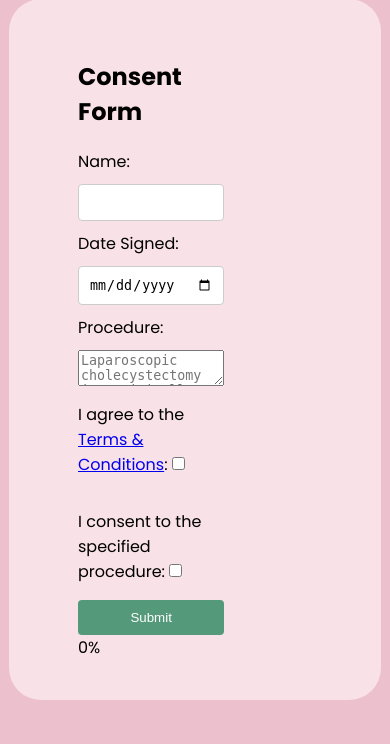
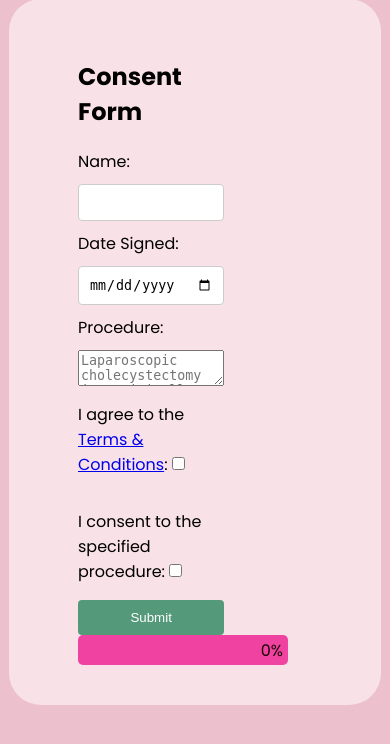
Before and after one commit to Rosie-Kennelly/Hospital-Management-Information-System, a Spring app: template banana/banana/src/main/resources/templates/consent.html in a window 390 px wide. Shown: the part 21-765 px from the top of the page. Run offline with Thymeleaf, Linux system fonts and the light colour scheme; the template is opened without the code that fills it, so the values that code supplies are empty.

Commit message:
barbify the progress bar

```diff
--- a/banana/banana/src/main/resources/static/style.css
+++ b/banana/banana/src/main/resources/static/style.css
@@ -130,31 +130,25 @@ button[type="submit"]:hover {
     width: 100%;
   }
 
+  .progress{
+    position: relative;
+    width: 210px;
+    height: 30px;
+    background: #ef42a1;
+    border-radius: 5px;
+    overflow:hidden;
 
-progress {
-  width: 100%;
-  height: 30px;
-  background-color: rgba(16, 249, 16, 0.967);
-  border-radius: 5px;
+  }
+  .progress__fill{
+    width:0%;
+    height: 100%;
+    background: #f397cf;
+  }
+  .progress__text{
+    position: absolute;
+    top: 50%;
+    right:5px;
+    transform: translateY(-50%);
+    color: #1b0303;
+  }
 }
-
-#progressBar {
-  width: 100%;
-  height: 30px;
-  background-color: #891212;
-  border-radius: 5px;
-}
-
-
-#progressBar::-webkit-progress-bar {
-  background-color: rgba(16, 249, 16, 0.967);
-  border-radius: 5px;
-}
-
-
-#progressBar::-webkit-progress-value {
-  background-color: #891212;
-  border-radius: 5px;
-}
-
-}
```
